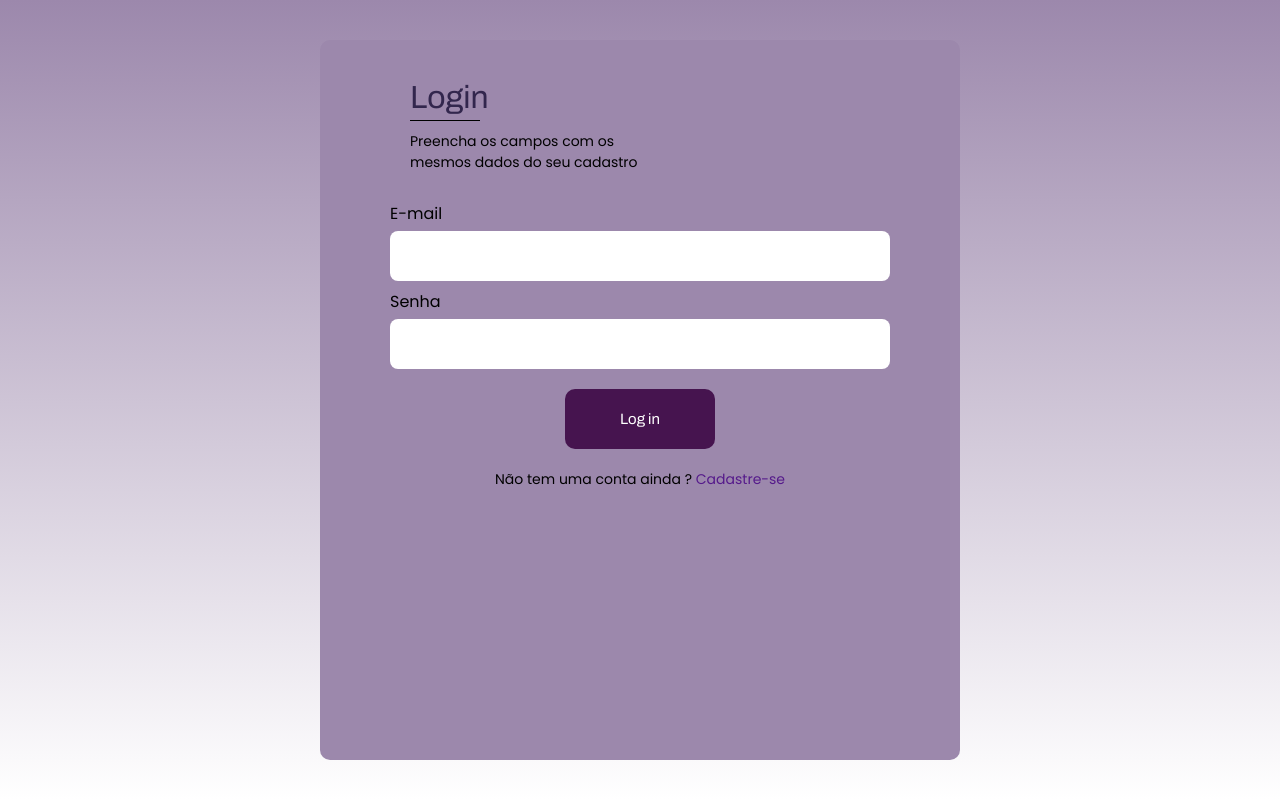
After one commit to AnaPaixao/projeto-site-dinamico, a PHP site: page /login.html in a window 1280 px wide. The commit adds this page. Run offline with PHP 8.4, Linux system fonts and the light colour scheme.

Commit message:
criacao das paginas de html e css

```diff
--- a/index.html
+++ b/index.html
@@ -17,8 +17,8 @@
     <main id="container">
 
         <ul>
-            <li><a href="#">Cadastre-se</a></li>
-            <li><a href="#">Login</a></li>
+            <li><a href="./cadastro-servico.html">Cadastre-se</a></li>
+            <li><a href="./login.html">Login</a></li>
         </ul>
 
         <div class="intro-text">
--- /dev/null
+++ b/login.html
@@ -0,0 +1,36 @@
+<!DOCTYPE html>
+<html lang="pt-br">
+
+<head>
+    <meta charset="UTF-8">
+    <meta name="viewport" content="width=device-width, initial-scale=1.0">
+    <!--Font-->
+    <link rel="preconnect" href="https://fonts.gstatic.com">
+    <link href="https://fonts.googleapis.com/css2?family=Archivo:ital,wght@0,400;1,700&family=Poppins:wght@400;600&display=swap" rel="stylesheet">
+    <!--CSS-->
+    <link rel="stylesheet" href="./styles/index.css" />
+    <link rel="stylesheet" href="./styles/login.css" />
+
+    <title>Empresa - Página Login</title>
+</head>
+
+<body>
+    <main class="form-container">
+        <h1>Login</h1>
+        <h2>Preencha os campos com os mesmos dados do seu cadastro</h2>
+
+        <form action="">
+            <label for="email">E-mail</label>
+            <input type="email" name="email">
+
+            <label for="password">Senha</label>
+            <input type="password" name="password">
+
+            <button>Log in</button>
+        </form>
+
+        <p>Não tem uma conta ainda ? <a href="">Cadastre-se</a></p>
+    </main>
+</body>
+
+</html>
--- a/styles/index.css
+++ b/styles/index.css
@@ -1,15 +1,21 @@
 * {
     margin: 0;
+    padding: 0;
     list-style: none;
+    text-decoration: none;
     box-sizing: border-box;
-    text-decoration: none;
 }
 
 body {
-    height: 100vh;
+    min-height: 100vh;
     background: rgb(156,136,172);
     background: linear-gradient(180deg, rgba(156,136,172,1) 0%, rgba(255,255,255,1) 100%);
 }
+
+h1 {
+    font-family: 'Archivo', sans-serif;
+}
+
 
 /*MAIN*/
 main#container {
@@ -53,7 +59,6 @@ main .intro-text {
 }
 
 main .intro-text h1 {
-    font-family: 'Archivo', sans-serif;
     font-size: 96px;
 }
 
--- /dev/null
+++ b/styles/login.css
@@ -0,0 +1,74 @@
+body {
+    display: flex;
+    align-items: center;
+    justify-content: center;
+}
+
+main {
+    display: flex;
+    flex-direction: column;
+    align-items: center;
+    width: 50vw;
+    min-height: 90vh;
+    margin: 0 auto;
+    padding: 40px;
+    background: #9C88AC;
+    border-radius: 10px;
+}
+
+main.form-container h1 {
+    color: #32264D;
+    align-self: flex-start;
+    margin-left: 50px;
+}
+
+main.form-container h1:after {
+    content: "";
+    display: block;
+    width: 70px;
+    height: 1px;
+    background: #000;
+    margin: 5px 0;
+}
+
+main.form-container h2 {
+    font-family: 'Poppins', sans-serif;
+    width: 250px;
+    margin-top: 5px;
+    margin-left: 50px;
+    font-size: 14px;
+    align-self: flex-start;
+    font-weight: normal;
+}
+
+main.form-container form {
+    display: flex;
+    flex-direction: column;
+    margin-top: 20px;
+    align-items: center;
+}
+
+main.form-container form label {
+    font-family: 'Poppins', sans-serif;
+    margin: 8px 0 5px 0;
+    align-self: flex-start;
+}
+
+main.form-container form input {
+    width: 500px;
+    height: 50px;
+    background: #FFF;
+    border-radius: 8px;
+    color: #000;
+    outline: none;
+}
+
+main.form-container form button {
+    margin-top: 20px;
+}
+
+main.form-container p {
+    margin-top: 20px;
+    font-family: 'Poppins', sans-serif;
+    font-size: 14px;
+}
```
Also changed, not shown: cadastro-servico.html (added, +31 -0 lines), editar-perfil.html (added, +31 -0 lines), styles/cadastro-servico.css (added, +45 -0 lines), styles/editar-perfil.css (added, +15 -0 lines).
